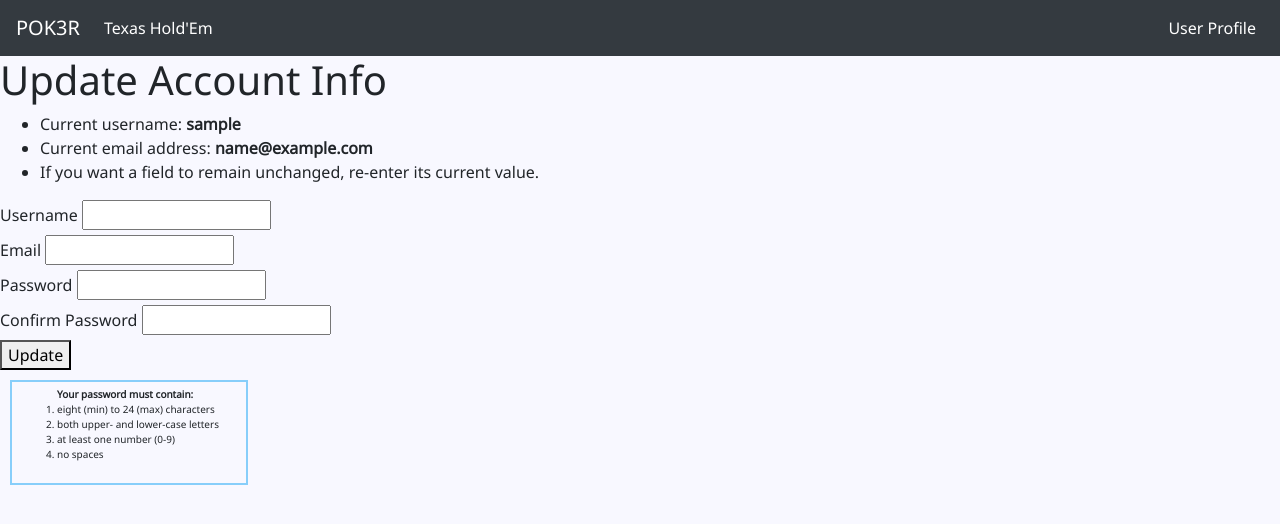
After one commit to sthomasmeyer/poker, a Flask app: page /update/user/1 in a window 1280 px wide. The commit adds this page. Shown: the top 524 px of the page. Run offline with Flask 2, Linux system fonts and the light colour scheme; the visitor is signed in with stand-in values (Sample User, id 1); tables that the repository leaves empty hold one stand-in row (values such as "Sample post"); parts of the project's set-up code (start-up, migrations or seed data) failed here and were passed over.

Commit message:
phase one of ai decision-making (+) update-account functionality (+) navbar addition

```diff
--- a/Templates/base.html
+++ b/Templates/base.html
@@ -4,6 +4,9 @@
   <meta charset="UTF-8">
   <meta http-equiv="X-UA-Compatible" content="IE=edge">
   <meta name="viewport" content="width=device-width, initial-scale=1.0">
+
+  <!-- Bootstrap 5 -->
+  <link rel="stylesheet" href="https://cdn.jsdelivr.net/npm/bootstrap@4.3.1/dist/css/bootstrap.min.css" integrity="sha384-ggOyR0iXCbMQv3Xipma34MD+dH/1fQ784/j6cY/iJTQUOhcWr7x9JvoRxT2MZw1T" crossorigin="anonymous">
 
   <!-- Google Fonts -->
   <link rel="preconnect" href="https://fonts.googleapis.com">
@@ -13,6 +16,35 @@
   <link rel="stylesheet" href={{ url_for("static", filename="poker-variations.css")}}>
   <title>Poker</title>
 </head>
+
+{% if user %}
+
+<nav class="navbar navbar-expand-md navbar-dark bg-dark">
+  <span class="navbar-brand mb-0 h1">POK3R</span>
+  <button class="navbar-toggler" type="button" data-toggle="collapse" data-target="#navbarSupportedContent" aria-controls="navbarSupportedContent" aria-expanded="false" aria-label="Toggle navigation">
+    <span class="navbar-toggler-icon"></span>
+  </button>
+
+  <div class="collapse navbar-collapse" id="navbarSupportedContent">
+    <ul class="navbar-nav mr-auto">
+      <li class="nav-item active">
+        <a class="nav-link" href="http://127.0.0.1:5000/texas_hold_em/{{ user.id }}">
+          Texas Hold'Em
+        </a>
+      </li>
+    </ul>
+    <div class="div-inline">
+      <ul class="navbar-nav mr-auto">
+        <li class="nav-item active">
+          <a class="nav-link" href="http://127.0.0.1:5000/user/{{ user.id }}">User Profile</a>
+        </li>
+      </ul>
+    </div>
+  </div>
+</nav>
+
+{% endif %}
+
 <body>
 
   <div id="flash">
@@ -42,5 +74,10 @@
   </form>
 
   {% endblock %}
+
+  <!-- jQuery first, then Popper.js, then Bootstrap JS -->
+  <script src="https://code.jquery.com/jquery-3.3.1.slim.min.js" integrity="sha384-q8i/X+965DzO0rT7abK41JStQIAqVgRVzpbzo5smXKp4YfRvH+8abtTE1Pi6jizo" crossorigin="anonymous"></script>
+  <script src="https://cdn.jsdelivr.net/npm/popper.js@1.14.7/dist/umd/popper.min.js" integrity="sha384-UO2eT0CpHqdSJQ6hJty5KVphtPhzWj9WO1clHTMGa3JDZwrnQq4sF86dIHNDz0W1" crossorigin="anonymous"></script>
+  <script src="https://cdn.jsdelivr.net/npm/bootstrap@4.3.1/dist/js/bootstrap.min.js" integrity="sha384-JjSmVgyd0p3pXB1rRibZUAYoIIy6OrQ6VrjIEaFf/nJGzIxFDsf4x0xIM+B07jRM" crossorigin="anonymous"></script>
 </body>
 </html>
--- a/Templates/successful_login.html
+++ b/Templates/successful_login.html
@@ -9,8 +9,8 @@ that is meant to be manipulated by its "children", we must first write... -->
 
   <h3>Welcome {{ user.username }}.</h3>
 
-  <form action="/texas_hold_em/{{ user.id }}">
-    <button id="begin-texas-hold-em">Play Texas Hold 'Em</button>
+  <form action="/update/user/{{ user.id }}">
+    <button id="update" formmethod="GET">Update Account Info</button>
   </form>
 
   <form action="/delete/user/{{ user.id }}">
--- /dev/null
+++ b/Templates/update_account.html
@@ -0,0 +1,34 @@
+<!-- The following line of code ensures that this HTML template is...
+a "child" of the "base" template we've created. -->
+{% extends 'base.html' %}
+
+<!-- In order to alter the pre-defined [block] of the "base" HTML template...
+that is meant to be manipulated by its "children", we must first write... -->
+{% block content %}
+<!-- Then, we can fill this [block] w/ anything our heart desires. -->
+
+  <h1>Update Account Info</h1>
+  <div id="acct-update-directions">
+    <ul id="current-user-info">
+      <li>Current username: <strong>{{ user.username }}</strong></li>
+      <li>Current email address: <strong>{{ user.email }}</strong></li>
+      <li>If you want a field to remain unchanged, re-enter its current value.</li>
+    </ul>
+  </div>
+
+  <form method="POST">
+    {% include "_form.html" %}
+    <button>Update</button>
+  </form>
+
+  <div id="password-instructions">
+    <ol>
+      <strong>Your password must contain:</strong>
+      <li>eight (min) to 24 (max) characters</li>
+      <li>both upper- and lower-case letters</li>
+      <li>at least one number (0-9)</li>
+      <li>no spaces</li>
+    </ol>
+  </div>
+
+{% endblock %}
--- a/app.py
+++ b/app.py
@@ -1,5 +1,8 @@
 # Import Python's [os] module, which provides functions for interacting w/ the operating system.
 import os
+
+# Import Python's [importLib] module.
+import importlib
 
 # Import Python's [json] module.
 import json
@@ -15,13 +18,23 @@ from flask import Flask, jsonify, request, render_template, redirect, flash, ses
 from models import bcrypt, db, connect_db, User, TexasHoldEm, TexasHoldEmPot
 
 # Import the forms you've created from the [forms.py] file.
-from forms import UserLoginForm, CreateAccountForm, TexasHoldEmBet
+from forms import (
+  UserLoginForm,
+  CreateAccountForm,
+  UpdateAccountForm,
+)
 
 # Import the classes you've created from the [game_elements.py] file.
 from game_elements import Player, Deck, Card
 
 # Import the classes you've created from the [game_elements.py] file.
 from hand_rankings import check_straight_flush, check_pair
+
+# Import sensitive information from the [secrets.py] file.
+import secrets
+importlib.reload(secrets)
+new_secret_key = secrets.SUPER_SECRET_KEY
+new_db_connection = secrets.LOCAL_SQL_DB
 
 app = Flask(__name__)
 
@@ -32,9 +45,7 @@ app = Flask(__name__)
 # which will connect this application to a local SQL database...
 # format --> "postgresql://[user:[password]@[host-name]:[port number]/database_name]"
 # It is important to do this *before* calling the [connect_db(app)] function.
-app.config["SQLALCHEMY_DATABASE_URI"] = os.environ.get(
-    "DATABASE_URL", "postgresql://postgres:batman@localhost:5432/poker"
-)
+app.config["SQLALCHEMY_DATABASE_URI"] = os.environ.get("DATABASE_URL", new_db_connection)
 
 # If Flask-SQLAlchemy's Track Modifications feature is set to [True]...
 # then it will track modifications of objects and emit signals...
@@ -50,7 +61,7 @@ app.config["SQLALCHEMY_ECHO"] = True
 # Use the [os.environ] command to access the environmental variables...
 # then, employ Python's [get()] method to capture the value associated...
 # w/ "SECRET_KEY". Note, a default value -- "secret" -- is set as well.
-app.config["SECRET_KEY"] = os.environ.get("SECRET_KEY", "secret")
+app.config["SECRET_KEY"] = os.environ.get("SECRET_KEY", new_secret_key)
 
 # Call this function from [models.py] to connect the database we've selected.
 connect_db(app)
@@ -122,7 +133,10 @@ def register():
     form = CreateAccountForm()
 
     if form.validate_on_submit():
-        data = {k: v for k, v in form.data.items() if k != "csrf_token"}
+        data = {
+          k: v
+          for k, v in form.data.items()
+          if k != "csrf_token" and k != "confirm_password"}
 
         for k in data:
             if k != "csrf_token" and k != "password":
@@ -184,6 +198,126 @@ def successful_login(user_id):
     return render_template("successful_login.html", user=user)
 
 
+@app.route("/update/user/<int:user_id>", methods=["GET", "POST"])
+def update(user_id):
+    user = User.query.get_or_404(user_id)
+
+    if session["user_id"] != user_id:
+        flash("Access denied.")
+        return redirect("/")
+
+    form = UpdateAccountForm()
+
+    if form.validate_on_submit():
+
+        users = User.query.all()
+
+        if request.form["username"] != user.username:
+            for existing_user in users:
+                if existing_user.username == request.form["username"]:
+                    flash("An account associated with that username already exists.")
+                    return redirect(f"/update/user/{user_id}")
+
+        if request.form["email"] != user.email:
+            for existing_user in users:
+                if existing_user.email == request.form["email"]:
+                    flash(
+                        "An account associated with that email address already exists."
+                    )
+                    return redirect(f"/update/user/{user_id}")
+
+        if (
+            request.form["username"] == user.username
+            and request.form["email"] == user.email
+        ):
+            if (
+                bcrypt.check_password_hash(user.password, request.form["password"])
+                == True
+            ):
+                flash("username (+) email address (+) password unaltered")
+                return redirect(f"/user/{user_id}")
+            else:
+                updated_pwd = bcrypt.generate_password_hash(request.form["password"])
+                updated_utf8_pwd = updated_pwd.decode("utf8")
+                user.password = updated_utf8_pwd
+                db.session.commit()
+                flash("username (+) email address unaltered")
+                flash("password updated")
+                return redirect(f"/user/{user_id}")
+
+        if (
+            request.form["email"] == user.email
+            and request.form["username"] != user.username
+        ):
+            if (
+                bcrypt.check_password_hash(user.password, request.form["password"])
+                == True
+            ):
+                user.username = request.form["username"]
+                db.session.commit()
+                flash("username updated")
+                flash("email address (+) password unaltered")
+                return redirect(f"/user/{user_id}")
+            else:
+                updated_pwd = bcrypt.generate_password_hash(request.form["password"])
+                updated_utf8_pwd = updated_pwd.decode("utf8")
+                user.password = updated_utf8_pwd
+                user.username = request.form["username"]
+                db.session.commit()
+                flash("username (+) password updated")
+                flash("email address unaltered")
+                return redirect(f"/user/{user_id}")
+
+        if (
+            request.form["username"] == user.username
+            and request.form["email"] != user.email
+        ):
+            if (
+                bcrypt.check_password_hash(user.password, request.form["password"])
+                == True
+            ):
+                user.email = request.form["email"]
+                db.session.commit()
+                flash("email address updated")
+                flash("username (+) password unaltered")
+                return redirect(f"/user/{user_id}")
+            else:
+                updated_pwd = bcrypt.generate_password_hash(request.form["password"])
+                updated_utf8_pwd = updated_pwd.decode("utf8")
+                user.password = updated_utf8_pwd
+                user.email = request.form["email"]
+                db.session.commit()
+                flash("email address (+) password updated")
+                flash("username unaltered")
+                return redirect(f"/user/{user_id}")
+
+        if (
+            request.form["username"] != user.username
+            and request.form["email"] != user.email
+        ):
+            if (
+                bcrypt.check_password_hash(user.password, request.form["password"])
+                == True
+            ):
+                user.username = request.form["username"]
+                user.email = request.form["email"]
+                db.session.commit()
+                flash("username (+) email address updated")
+                flash("password unaltered")
+                return redirect(f"/user/{user_id}")
+            else:
+                updated_pwd = bcrypt.generate_password_hash(request.form["password"])
+                updated_utf8_pwd = updated_pwd.decode("utf8")
+                user.password = updated_utf8_pwd
+                user.email = request.form["email"]
+                user.username = request.form["username"]
+                db.session.commit()
+                flash("username (+) email address (+) password updated")
+                return redirect(f"/user/{user_id}")
+
+    return render_template("/update_account.html", user=user, form=form)
+
+
 @app.route("/delete/user/<int:user_id>", methods=["POST"])
 def destroy(user_id):
     user = User.query.get_or_404(user_id)
@@ -214,8 +348,6 @@ def play_texas_hold_em(user_id):
     saved_user_hands = TexasHoldEm.query.filter_by(user_id=user_id).all()
     for hand in saved_user_hands:
         db.session.delete(hand)
-
-    form = TexasHoldEmBet()
 
     # Establish a [players] variable and set it equal to...
     # an empty list. Use it to store each instance of the...
@@ -338,7 +470,6 @@ def play_texas_hold_em(user_id):
     return render_template(
         "texas_hold_em.html",
         user=user,
-        form=form,
         players=players,
         flop=flop,
         turn=turn,
@@ -414,33 +545,70 @@ def ai_pre_flop_action():
     ai_stack = session["ai_stack"]
 
     saved_hand = TexasHoldEm.query.filter_by(user_id=user_id).first()
+    active_pot = TexasHoldEmPot.query.filter_by(hand_id=saved_hand.id).first()
+
+    # Capture the ai-opp's hand from the db. Then, create two instances...
+    # of the [Card]-object w/ the captured info (+) store them in a list.
     ai_json_hand = saved_hand.computer_opp_cards
-
     ai_hand = []
     for card in json.loads(ai_json_hand):
         ai_hand.append(Card(card[1], card[0]))
 
-    active_pot = TexasHoldEmPot.query.filter_by(hand_id=saved_hand.id).first()
-
+    # Rank the ai-opp's pre-flop hand. The rank will be a number from...
+    # 3.02 (low) to 29 (high)
     ai_hand_rank = check_pair(ai_hand)
 
-    if ai_hand_rank > 13:
-        ai_commited_chips = int(active_pot.ai_pre_flop)
-        user_commited_chips = int(active_pot.user_pre_flop)
+    # This [if]-statement will trigger the ai-decision path for a hand...
+    # ranked between [8] and [12]. Note, the [11] indicates "Jack-high".
+    if ai_hand_rank >= 8 and ai_hand_rank <= 12:
+        # Generate a random number from 1-100.
+        rnum = random.randint(1, 100)
+        # If this random number is less-than or equal-to [70], then...
+        # the ai-opp will call. In other words, the ai-opp will call...
+        # 70% of the time.
+        if rnum <= 70:
+            ai_commited_chips = int(active_pot.ai_pre_flop)
+            user_commited_chips = int(active_pot.user_pre_flop)
 
-        difference = user_commited_chips - ai_commited_chips
-        ai_commited_chips += difference
+            difference = user_commited_chips - ai_commited_chips
+            ai_commited_chips += difference
 
-        ai_stack -= difference
-        session["ai_stack"] = ai_stack
+            ai_stack -= difference
+            session["ai_stack"] = ai_stack
 
-        active_pot.ai_pre_flop = json.dumps(ai_commited_chips)
-        active_pot.total_chips = json.dumps(ai_commited_chips + user_commited_chips)
-        db.session.commit()
+            active_pot.ai_pre_flop = json.dumps(ai_commited_chips)
+            active_pot.total_chips = json.dumps(ai_commited_chips + user_commited_chips)
+            db.session.commit()
 
-        return active_pot.ai_pre_flop
-    else:
-        return json.dumps("xXx")
+            return active_pot.ai_pre_flop
+        else:
+            return json.dumps("xoxo")
+
+    # This [if]-statement will trigger the ai-decision path for a hand...
+    # ranked [12], "Queen-high", or better.
+    elif ai_hand_rank >= 12:
+        rnum = random.randint(1, 100)
+        # The ai-opp will call 90% of the time.
+        if rnum <= 90:
+            ai_commited_chips = int(active_pot.ai_pre_flop)
+            user_commited_chips = int(active_pot.user_pre_flop)
+
+            difference = user_commited_chips - ai_commited_chips
+            ai_commited_chips += difference
+
+            ai_stack -= difference
+            session["ai_stack"] = ai_stack
+
+            active_pot.ai_pre_flop = json.dumps(ai_commited_chips)
+            active_pot.total_chips = json.dumps(ai_commited_chips + user_commited_chips)
+            db.session.commit()
+
+            return active_pot.ai_pre_flop
+        else:
+            return json.dumps("xoxo")
+
+    elif ai_hand_rank < 8:
+        return json.dumps("xoxo")
 
 
 @app.route("/texas_hold_em/user_pre_flop_call", methods=["GET", "POST"])
--- a/forms.py
+++ b/forms.py
@@ -11,11 +11,11 @@ from wtforms import StringField, EmailField, PasswordField, IntegerField
 # Validators in WTForms are designd to ensure a given input fulfills some criterion...
 # For example, there is a [Regexp()] validator that compares the value of the field...
 # against a user-provided regexp.
-from wtforms.validators import InputRequired, Email, Length, Regexp
+from wtforms.validators import InputRequired, Email, Length, Regexp, EqualTo
 
 
-class TexasHoldEmBet(FlaskForm):
-    bet = IntegerField("Bet")
+# class TexasHoldEmBet(FlaskForm):
+#     bet = IntegerField("Bet")
 
 
 class UserLoginForm(FlaskForm):
@@ -26,6 +26,56 @@ class UserLoginForm(FlaskForm):
 
 
 class CreateAccountForm(FlaskForm):
+    username = StringField(
+        "Username",
+        validators=[
+            InputRequired(),
+            Length(max=24),
+            Regexp("^[\S]+$", message="Your username must not contain spaces."),
+        ],
+    )
+    email = EmailField(
+        "Email",
+        validators=[
+            InputRequired(),
+            Email(check_deliverability=True),
+            Length(min=3, max=50),
+        ],
+    )
+    password = PasswordField(
+        "Password",
+        validators=[
+            InputRequired(),
+            Length(min=8, max=24),
+            Regexp("^[\S]+$", message="Your password must not contain spaces."),
+            Regexp(
+                ".*[a-z].*",
+                message="Your password must contain at least one lower-case character.",
+            ),
+            Regexp(
+                ".*[A-Z].*",
+                message="Your password must contain at least one upper-case character.",
+            ),
+            Regexp(
+                ".*\d.*",
+                message="Your password must contain at least one number (0-9).",
+            ),
+        ],
+    )
+    confirm_password = PasswordField(
+        "Confirm Password",
+        validators=[
+            InputRequired(),
+            Length(min=8, max=24),
+            EqualTo(
+                "password",
+                message="The 'Password' and 'Password Confirmation' fields must be identical.",
+            ),
+        ],
+    )
+
+
+class UpdateAccountForm(FlaskForm):
     username = StringField(
         "Username",
         validators=[
@@ -62,3 +112,14 @@ class CreateAccountForm(FlaskForm):
             ),
         ],
     )
+    confirm_password = PasswordField(
+        "Confirm Password",
+        validators=[
+            InputRequired(),
+            Length(min=8, max=24),
+            EqualTo(
+                "password",
+                message="The 'Password' and 'Password Confirmation' fields must be identical.",
+            ),
+        ],
+    )
```
Also changed, not shown: Static/texasHoldEm.js (+61 -5 lines), Templates/texas_hold_em.html (+7 -11 lines), decision_tree.py (deleted, +0 -35 lines), game_elements.py (+0 -8 lines), 1 other file.
